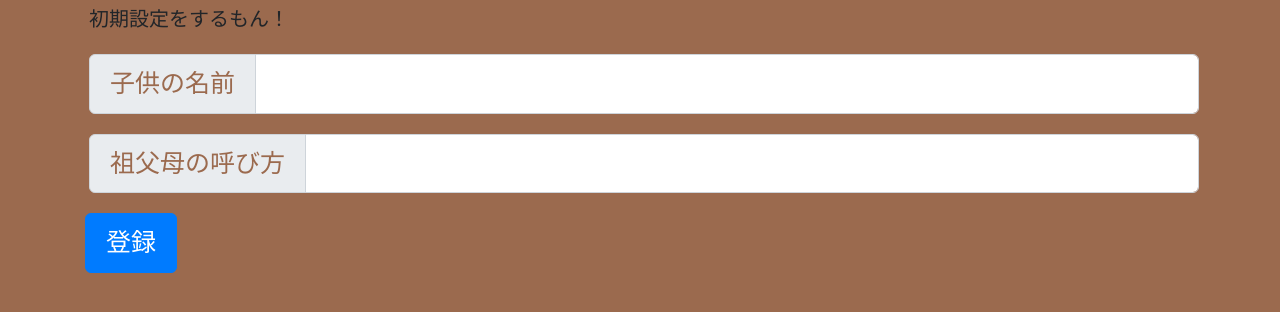
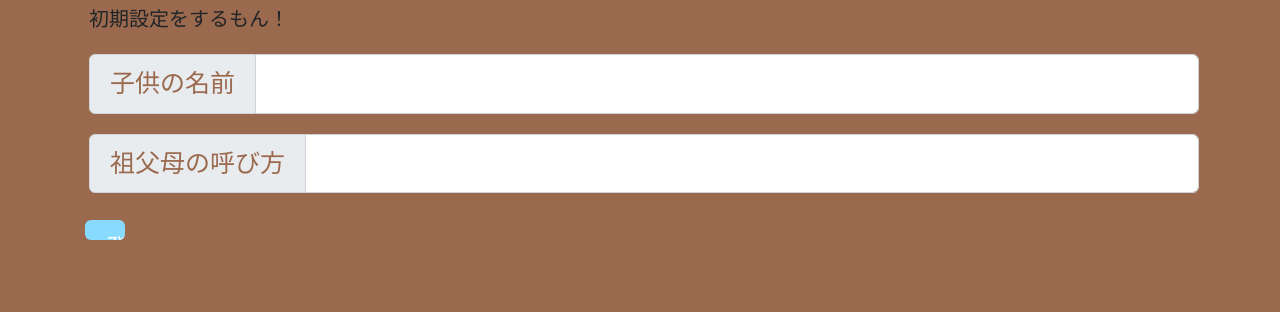
Before and after one commit to zembient/inf-setting, a PHP site: page /index.html in a window 1280 px wide. Shown: the top 312 px of the page. Run offline with PHP 8.4, Linux system fonts and the light colour scheme; some libraries are stand-ins or nearby versions.

Commit message:
modify css

```diff
--- a/style.css
+++ b/style.css
@@ -61,14 +61,14 @@
 
 
 /*ボタン*/
-button {
+#register {
 
     /*ボーダーを表示しない*/
     border: 0px;
 
     /*ボタン画像のサイズ*/
-    width:469px;
-    height:308px;
+    width:16px;
+    height:16px;
 
     /*ボタン画像のURL、繰り返し表示しない*/
     background: url(submit.jpg) no-repeat;
```
